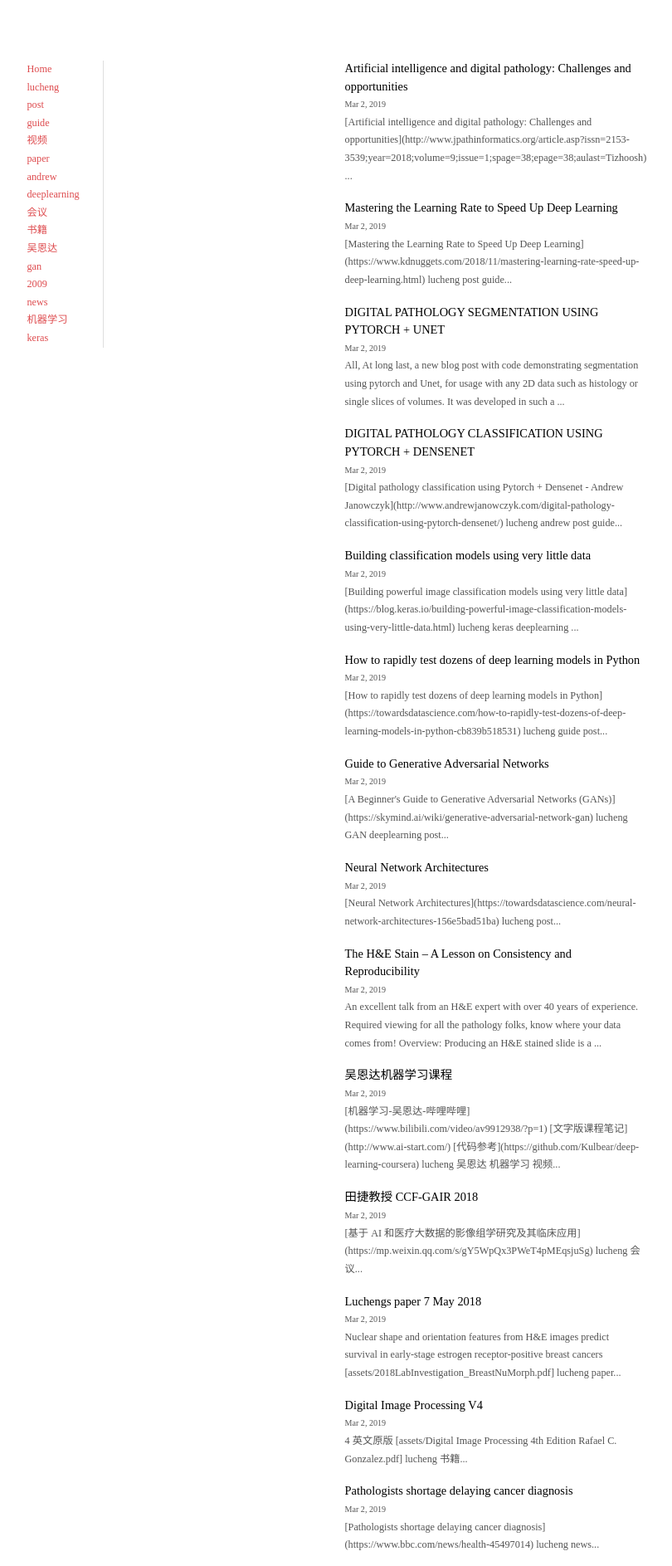
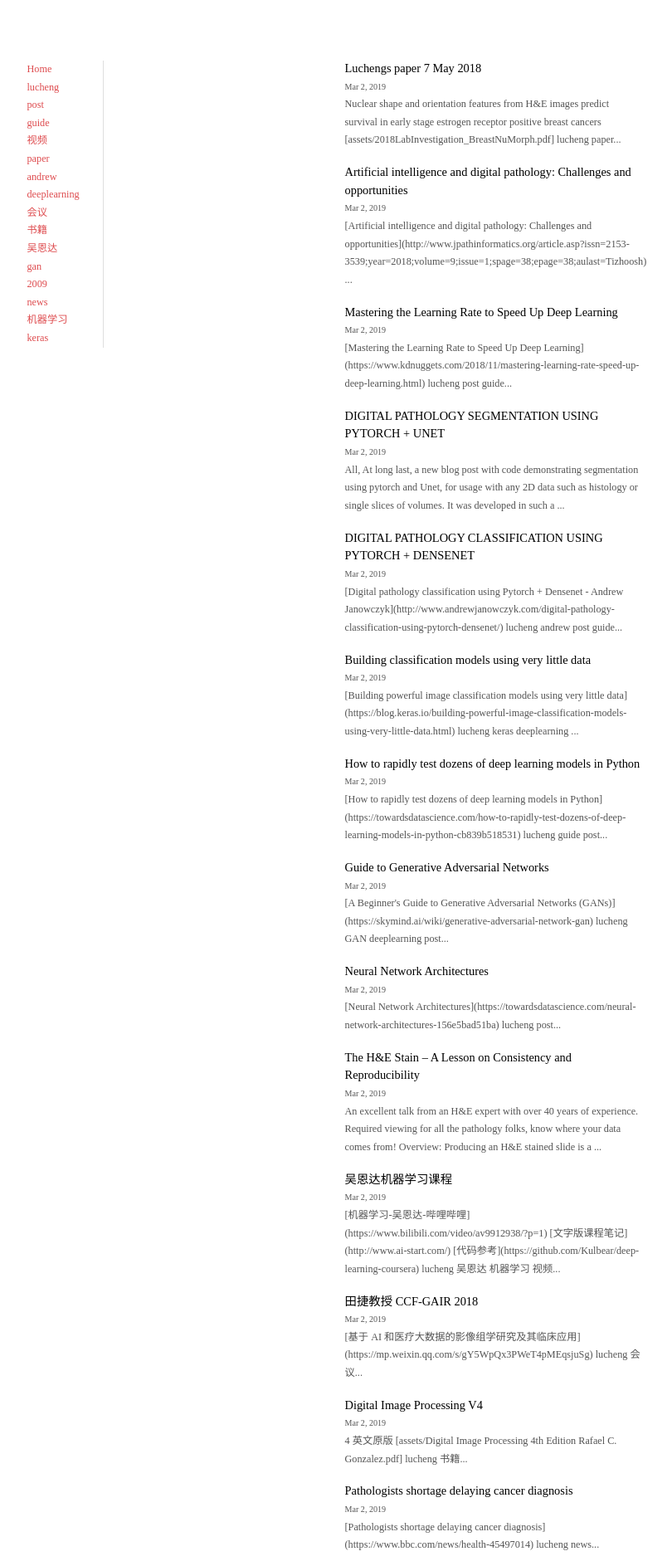
Before and after one commit to lucheng-msc/lucheng-msc.github.io, a plain HTML site: page index.html in a window 1280 px wide. Shown: the top 1887 px of the page at 83% size, without its empty margins (236-1046 px from the left). Drawn offline with Linux system fonts and the light colour scheme.

Commit message:
site updated at 2019-03-02 19:11:49 +0800

```diff
--- a/index.html
+++ b/index.html
@@ -76,6 +76,18 @@
         <div class="line"></div>
       </div>
       <div class="index-wrapper">
+
+            <div class="post">
+              <div class="title"><a href="/Luchengs paper 7 May 2018/" >Luchengs paper 7 May 2018</a></div>
+              <div class="date">Mar 2, 2019</div>
+              <div class="summary">
+Nuclear shape and orientation features from H&E images predict survival in early stage estrogen receptor positive breast cancers
+
+[assets/2018LabInvestigation_BreastNuMorph.pdf]
+
+lucheng
+paper...</div>
+            </div>
 
             <div class="post">
               <div class="title"><a href="/Artificial intelligence and digital pathology Challenges and opportunities/" >Artificial intelligence and digital pathology: Challenges and opportunities</a></div>
@@ -201,18 +213,6 @@ lucheng
             </div>
 
             <div class="post">
-              <div class="title"><a href="/Luchengs paper 7 May 2018/" >Luchengs paper 7 May 2018</a></div>
-              <div class="date">Mar 2, 2019</div>
-              <div class="summary">
-Nuclear shape and orientation features from H&E images predict survival in early-stage estrogen receptor-positive breast cancers
-
-[assets/2018LabInvestigation_BreastNuMorph.pdf]
-
-lucheng
-paper...</div>
-            </div>
-
-            <div class="post">
               <div class="title"><a href="/Digital Image Processing V4/" >Digital Image Processing V4</a></div>
               <div class="date">Mar 2, 2019</div>
               <div class="summary">4
```
Also changed, not shown: Luchengs paper 7 May 2018/index.html (+2 -2 lines), tag/lucheng/index.html (+12 -12 lines), tag/paper/index.html (+12 -12 lines).
